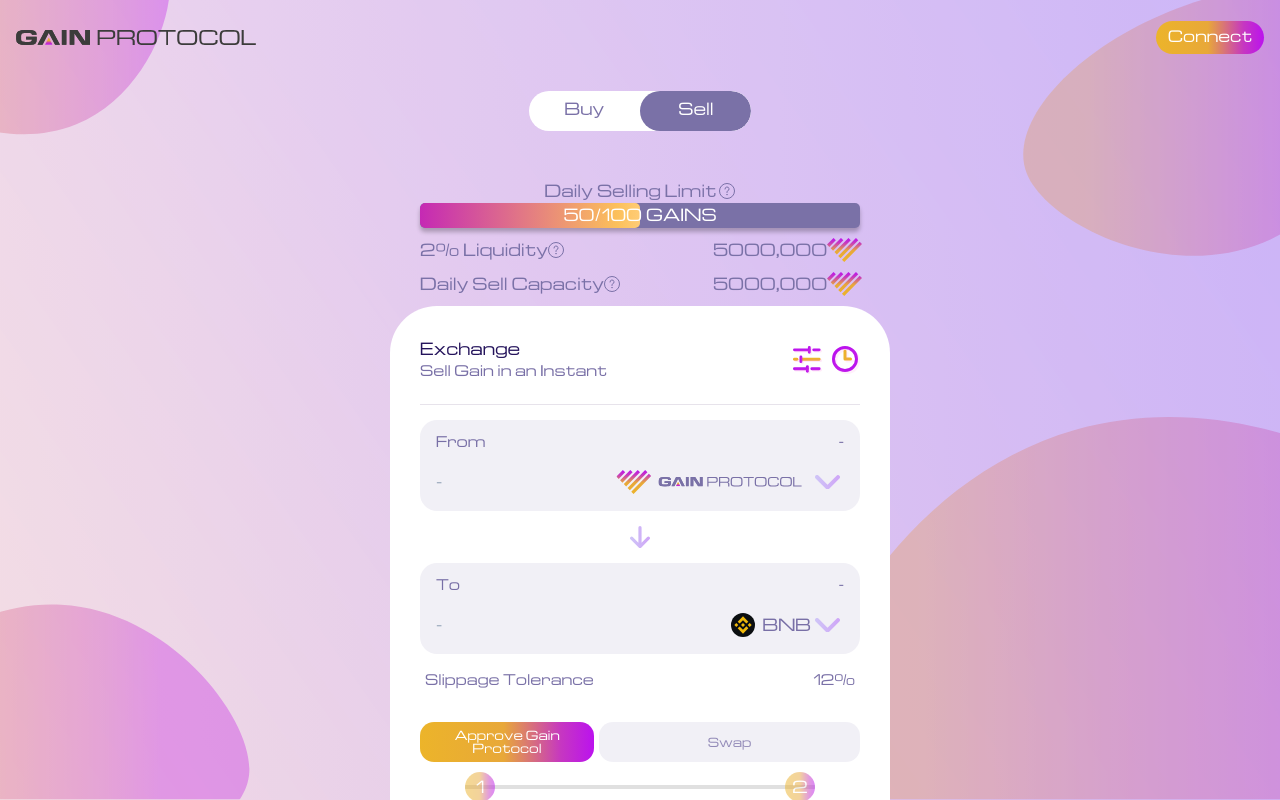
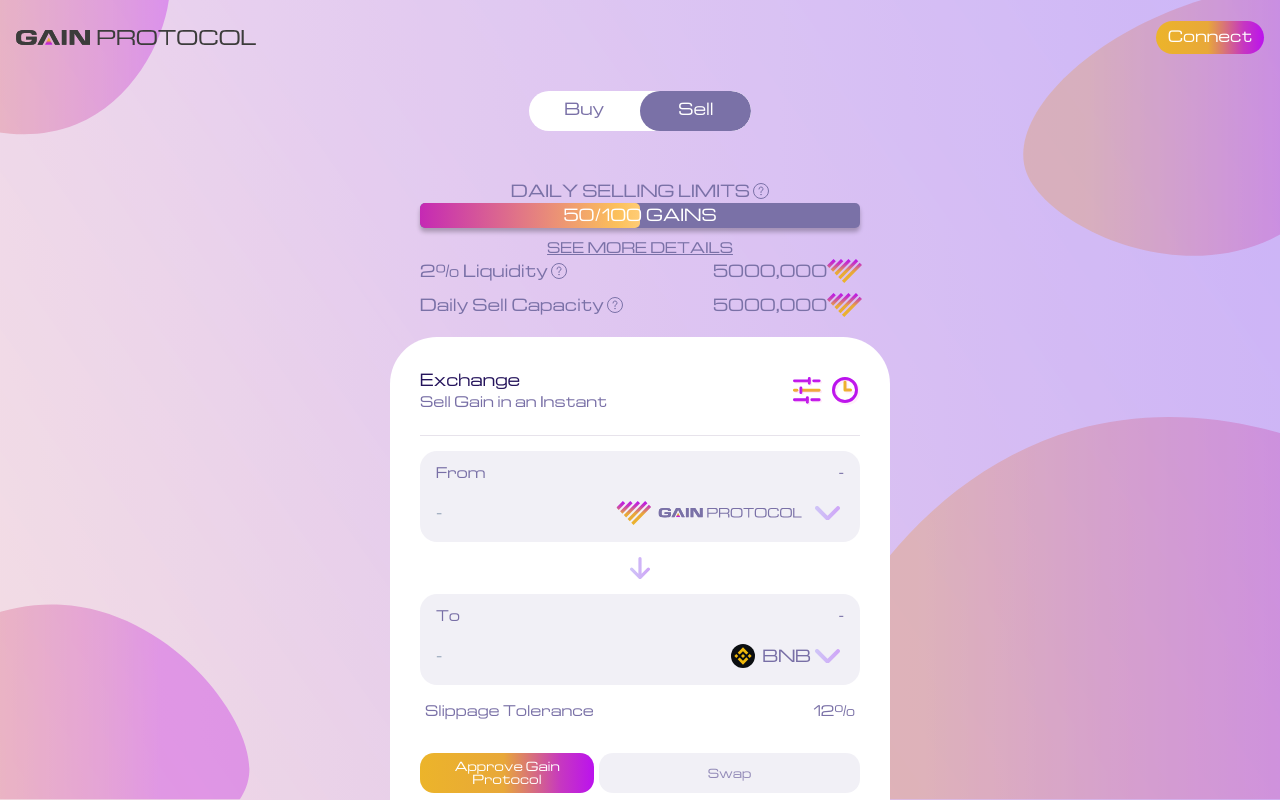
Before and after one commit to Jds-23/musical-couscous, a Next.js app: page / in a window 1280 px wide. Both pictures are taken after a click on the button "Sell". Shown: the top 800 px of the page. Built offline with nearby package versions, Linux system fonts and the light colour scheme.

Commit message:
feat: hidden bar component

```diff
--- /dev/null
+++ b/components/HidableBar/HidableBar.module.css
@@ -0,0 +1,10 @@
+.moreDetails__container {
+  width: 100%;
+  transition: max-height 1s ease;
+  max-height: 0px;
+  overflow: hidden;
+}
+.moreDetails__see {
+  max-height: 500px;
+  transition: max-height 1s ease;
+}
--- /dev/null
+++ b/components/HidableBar/HidableBar.tsx
@@ -0,0 +1,22 @@
+import styles from "./HidableBar.module.css";
+interface MyProps {
+  isHidden: boolean;
+}
+const HidableBar: React.FC<React.HTMLAttributes<HTMLDivElement> & MyProps> = ({
+  isHidden,
+  children,
+  ...props
+}) => {
+  return (
+    <div
+      className={`${styles.moreDetails__container} ${
+        !isHidden ? styles.moreDetails__see : ""
+      }`}
+      {...props}
+    >
+      {children}
+    </div>
+  );
+};
+
+export default HidableBar;
--- a/components/SellSection/SellSection.module.css
+++ b/components/SellSection/SellSection.module.css
@@ -9,10 +9,15 @@
   display: flex;
   justify-content: space-between;
   width: 100%;
-  max-width: 500px;
-  padding: 0 30px;
   margin-bottom: 10px;
 }
+.moreDetails {
+  text-decoration: underline;
+  font-size: 14px;
+  color: #7a71a7;
+  cursor: pointer;
+}
+
 .dailySellingLimit {
   display: flex;
   flex-direction: column;
--- a/components/SellSection/SellSection.tsx
+++ b/components/SellSection/SellSection.tsx
@@ -8,6 +8,7 @@
 import ProgressStepper from "../ProgressStepper/ProgressStepper";
 import ProgressBar from "../ProgressBar/ProgressBar";
 import Info from "../Info/Info";
+import HidableBar from "../HidableBar/HidableBar";
 
 interface MyProps {
   onOpen: () => void;
@@ -19,6 +20,7 @@
   const [balance, setBalance] = useState("");
   const [currency, setCurrency] = useState("bnb");
   const [state2, setState2] = useState(0);
+  const [seeMoreDetails, setSeeMoreDetails] = useState(false);
 
   const [fromCurrency, setFromCurrency] = useState("GAINPROTOCOL");
   const [toCurrency, setToCurrency] = useState("BNB");
@@ -26,13 +28,22 @@
   return (
     <div className={styles.container}>
       <div className={styles.dailySellingLimit}>
-        <Info>Daily Selling Limit</Info>
+        <Info>DAILY SELLING LIMITS</Info>
         <ProgressBar percent={50} />
       </div>
+      <span
+        className={styles.moreDetails}
+        onClick={() => setSeeMoreDetails(!seeMoreDetails)}
+      >
+        SEE MORE DETAILS
+      </span>
+      <HidableBar
+        style={{ maxWidth: "500px", padding: "0 30px", marginBottom: "10px" }}
+        isHidden={seeMoreDetails}
+      >
         <div className={styles.GPInfo}>
           <div className={styles.label}>
-          <h4>2% Liquidity</h4>
-          <QuestionOutlineIcon />
+            <Info>2% Liquidity</Info>
           </div>
           <div className={styles.data}>
             <p>5000,000</p>
@@ -41,14 +52,14 @@
         </div>
         <div className={styles.GPInfo}>
           <div className={styles.label}>
-          <h4>Daily Sell Capacity</h4>
-          <QuestionOutlineIcon />
+            <Info>Daily Sell Capacity</Info>
           </div>
           <div className={styles.data}>
             <p>5000,000</p>
             <img src={"./images/GP.svg"} />
           </div>
         </div>
+      </HidableBar>
       <Main type={"Sell"}>
         <SwapCurrencyInputBox
           type={"From"}
```
Lines whose indentation alone changed are shown as unchanged.
